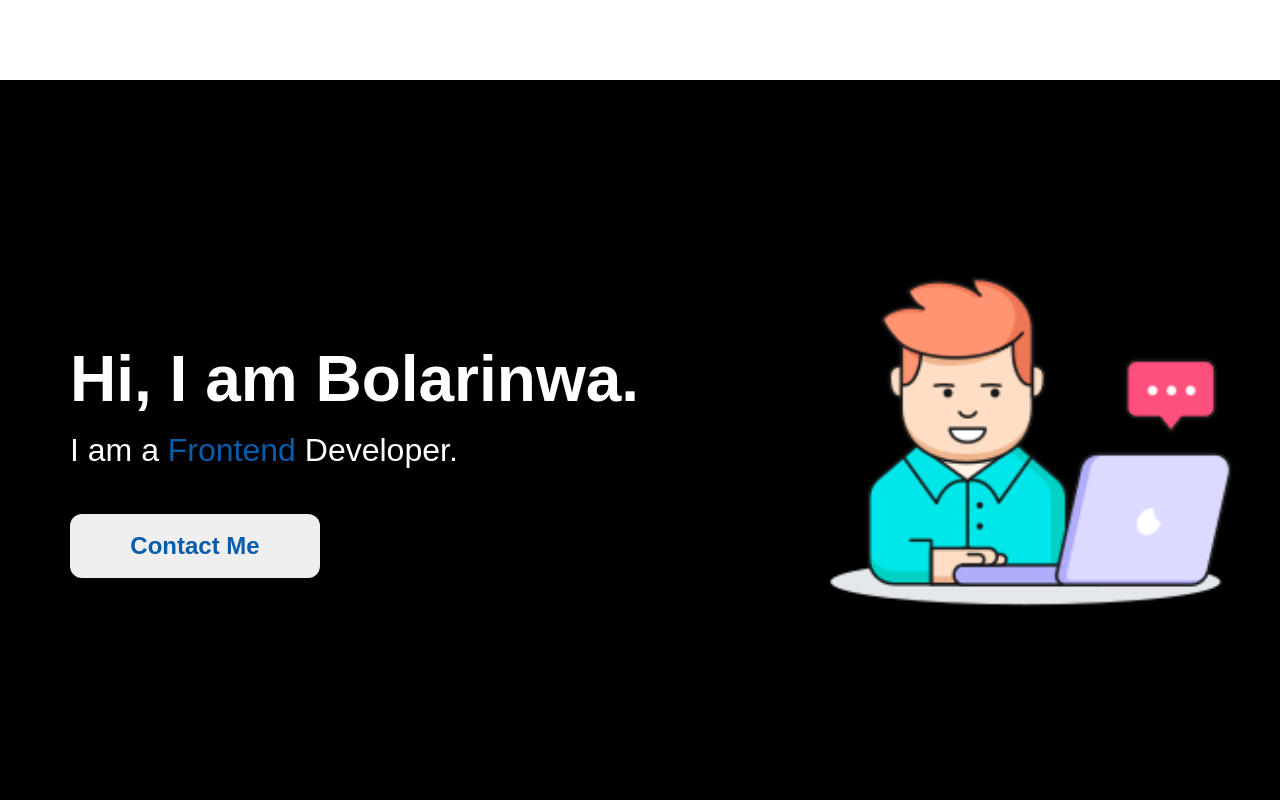
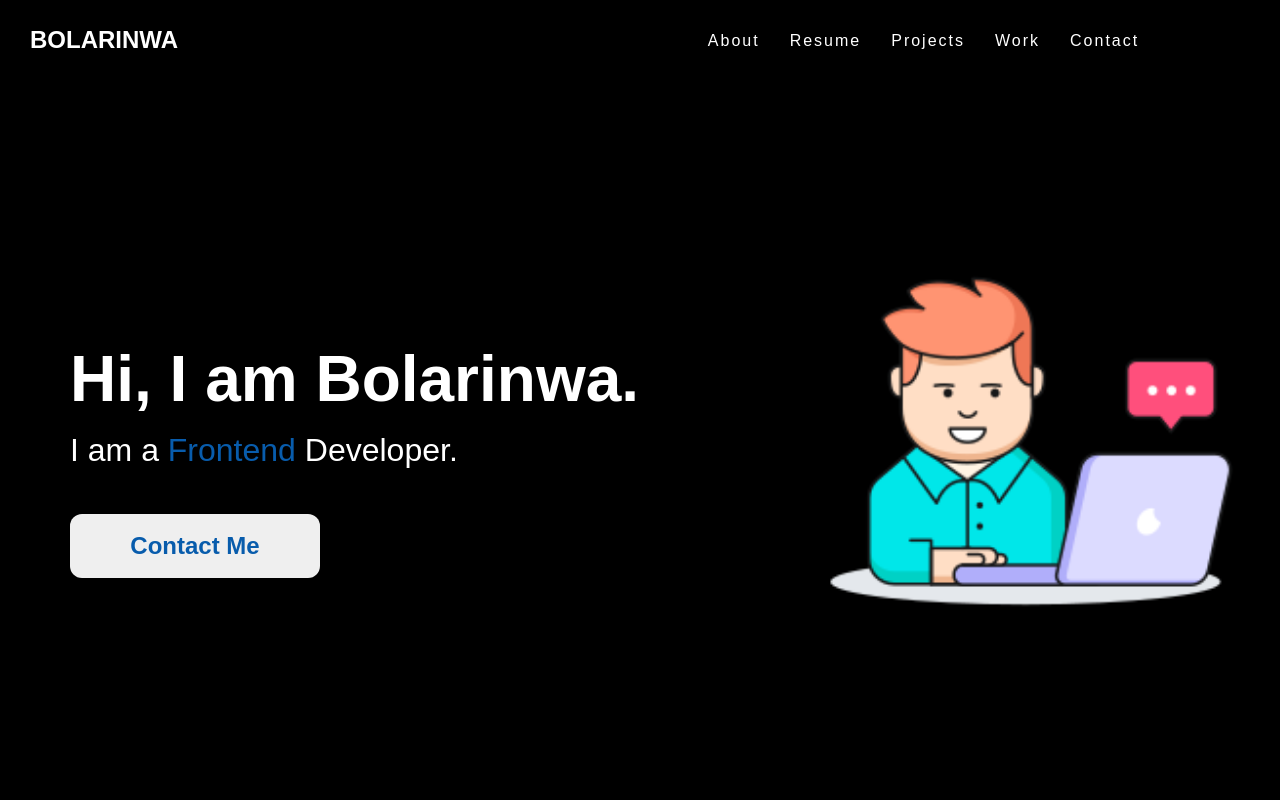
Before and after one commit to Bola-coder/portfolio, a React (Create React App) app: page / in a window 1280 px wide. Shown: the top 800 px of the page. Built offline with nearby package versions, Linux system fonts and the light colour scheme; data requests are answered from the project's data file.

Commit message:
Worked on making the Navbar responsive

```diff
--- a/src/App.js
+++ b/src/App.js
@@ -1,5 +1,5 @@
 import { useState, useEffect } from "react";
-// import NavBar from "./components/Nav";
+import NavBar from "./components/Nav";
 import { ThemeProvider } from "styled-components";
 import GlobalStyle from "./styles/Global.styled";
 import Banner from "./components/Banner";
@@ -31,7 +31,7 @@ function App() {
     <ThemeProvider theme={theme}>
       <>
         <GlobalStyle />
-        {/* <NavBar /> */}
+        <NavBar />
         <Banner />
         <About />
         <Projects />
--- a/src/components/Nav.jsx
+++ b/src/components/Nav.jsx
@@ -1,19 +1,30 @@
-import React from "react";
+import React, { useState } from "react";
 // import { Link } from "react-router-dom";
-import { StyledNav, NavLinks, StyledNavLinks } from "../styles/nav.styled";
+import { FaHamburger } from "react-icons/fa";
+import {
+  StyledNav,
+  NavLinks,
+  StyledNavLinks,
+  StyledMenu,
+} from "../styles/nav.styled";
 
 const NavBar = () => {
+  const [mobile, showMobile] = useState(false);
   return (
     <StyledNav>
       <div>
         <p>BOLARINWA</p>
       </div>
       <NavLinks>
-        <StyledNavLinks href="#">About</StyledNavLinks>
-        <StyledNavLinks href="#">Resume</StyledNavLinks>
-        <StyledNavLinks href="#">Projects</StyledNavLinks>
-        <StyledNavLinks href="#">Work</StyledNavLinks>
-        <StyledNavLinks href="#">Contact</StyledNavLinks>
+        {/* Mobile Hamburger */}
+        <StyledMenu>
+          <FaHamburger></FaHamburger>
+          <StyledNavLinks href="#">About</StyledNavLinks>
+          <StyledNavLinks href="#">Resume</StyledNavLinks>
+          <StyledNavLinks href="#">Projects</StyledNavLinks>
+          <StyledNavLinks href="#">Work</StyledNavLinks>
+          <StyledNavLinks href="#">Contact</StyledNavLinks>
+        </StyledMenu>
       </NavLinks>
     </StyledNav>
   );
--- a/src/styles/nav.styled.js
+++ b/src/styles/nav.styled.js
@@ -37,17 +37,29 @@ export const NavLinks = styled.span`
   }
 `;
 
+export const StyledMenu = styled.div`
+  & > svg {
+    display: none;
+  }
+
+  @media screen and (max-width: 768px) {
+    & > svg {
+      display: block;
+      color: #fff;
+    }
+  }
+`;
+
 export const StyledNavLinks = styled.a`
   font-size: 1rem;
   letter-spacing: 2px;
-  // margin-right: 40px;
-  padding: 10px;
+  padding: 10px 15px;
   color: #fff;
   text-decoration: none;
   transition: transform 0.5s;
 
-  @media screen and (max-width: 768px) {
-  }
+  // @media screen and (max-width: 768px) {
+  // }
 
   &:hover {
     transform: scaleX(1.15);
```
